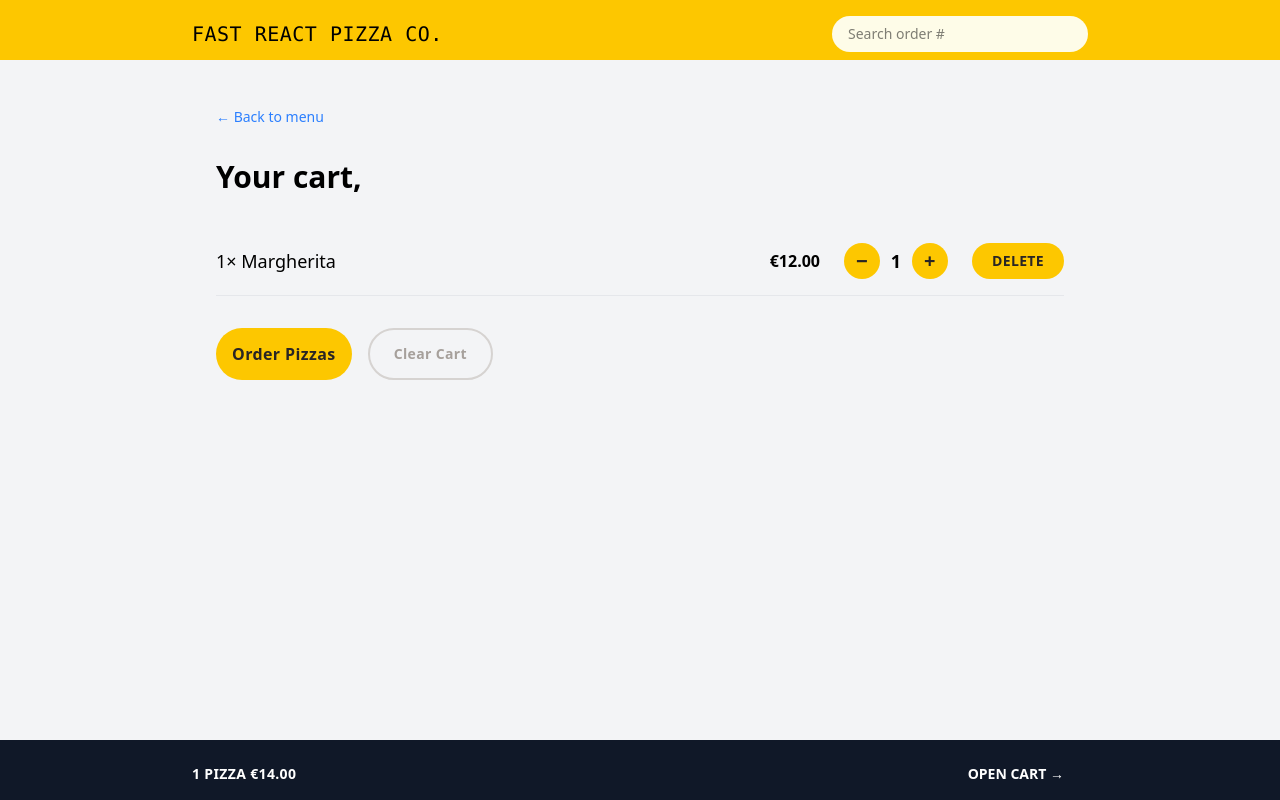
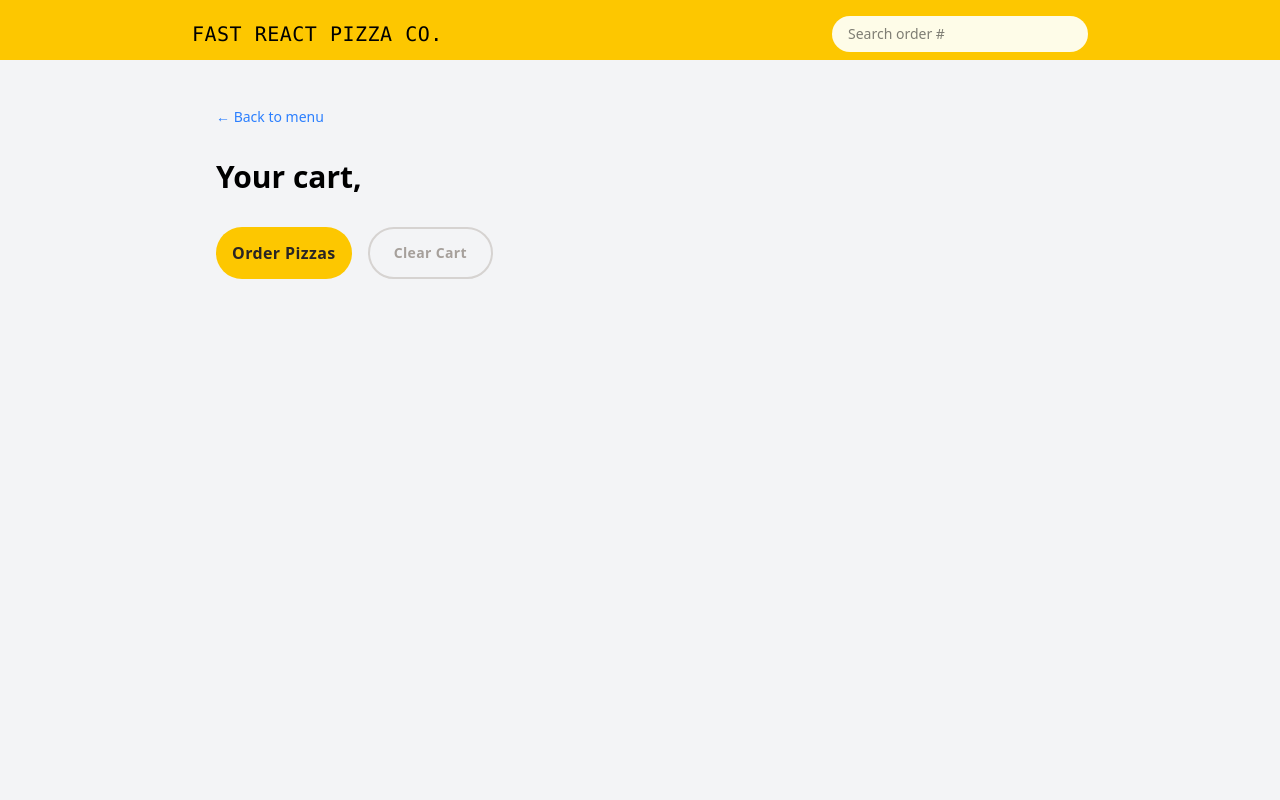
Before and after one commit to A-Karim2003/BlitzSlice, a React (Vite) app: page /cart in a window 1280 px wide. Built offline with nearby package versions, Linux system fonts and the light colour scheme.

Commit message:
Add Redux cart and UI integration 	-	Introduce a cart slice to manage shopping cart state with Redux 	-	Enable adding pizzas to the cart from the menu page 	-	Display live cart quantity and total price in the footer (shown only when cart is not empty)

```diff
--- a/src/components/Footer.jsx
+++ b/src/components/Footer.jsx
@@ -1,14 +1,22 @@
+import { useSelector } from "react-redux";
 import { Link } from "react-router-dom";
+import { getCartQuantity, getTotalCartPrice } from "../features/cart/cartSlice";
+import { formatCurrency } from "../utils/helpers";
 
 export default function Footer() {
+  const cartQuantity = useSelector(getCartQuantity);
+  const totalCartPrice = useSelector(getTotalCartPrice);
+
+  if (!cartQuantity) return null;
+
   return (
     <footer className="fixed bottom-0 left-0 right-0 bg-gray-900 text-white px-6 py-4 h-15">
       <div className="max-w-4xl mx-auto flex justify-between items-center">
-        <span className="font-semibold uppercase text-sm tracking-wide">
-          1 PIZZA €14.00
+        <span className="uppercase text-md font-black tracking-wide">
+          {cartQuantity} PIZZA {formatCurrency(totalCartPrice)}
         </span>
         <Link
-          className="font-semibold px-6 py-2 rounded-full uppercase text-sm transition-colors flex items-center gap-2 cursor-pointer"
+          className="font-black px-6 py-2 rounded-full uppercase transition-colors flex items-center gap-2 cursor-pointer text-md"
           to="/cart"
         >
           Open Cart →
--- a/src/components/PizzaMenuItem.jsx
+++ b/src/components/PizzaMenuItem.jsx
@@ -1,8 +1,25 @@
+import { useDispatch, useSelector } from "react-redux";
 import Button from "./Button";
 import CartItemControls from "./CartItemControls";
+import { addItem } from "../features/cart/cartSlice";
+import { formatCurrency } from "../utils/helpers";
 
 function PizzaMenuItem({ menu }) {
-  const { name, unitPrice, imageUrl, soldOut, ingredients } = menu;
+  const dispatch = useDispatch();
+  const { id, name, unitPrice, imageUrl, soldOut, ingredients } = menu;
+  const cart = useSelector((store) => store.cart);
+
+  function handleAddToCart() {
+    const item = {
+      pizzaId: id,
+      name,
+      quantity: 1,
+      unitPrice,
+      totalPrice: unitPrice,
+    };
+
+    dispatch(addItem(item));
+  }
 
   return (
     <div
@@ -29,12 +46,18 @@ function PizzaMenuItem({ menu }) {
                 Sold Out
               </p>
             ) : (
-              <p className="font-medium">€{Number(unitPrice).toFixed(2)}</p>
+              <p className="font-medium">{formatCurrency(unitPrice)}</p>
             )}
 
-            <Button className="text-sm px-5 py-2" disabled={soldOut}>
-              Add to Cart
-            </Button>
+            {!menu.soldOut && (
+              <Button
+                className="text-sm px-5 py-2"
+                disabled={soldOut}
+                onClick={handleAddToCart}
+              >
+                Add to Cart
+              </Button>
+            )}
             {/* <CartItemControls /> */}
           </div>
         </div>
--- a/src/features/cart/cartSlice.js
+++ b/src/features/cart/cartSlice.js
@@ -0,0 +1,51 @@
+import { createSlice } from "@reduxjs/toolkit";
+
+const initialState = {
+  cart: [],
+};
+
+const cartSlice = createSlice({
+  name: "cart",
+  initialState,
+  reducers: {
+    addItem(state, action) {
+      state.cart.push(action.payload);
+    },
+    deleteItem(state, action) {
+      state.cart = state.cart.filter((item) => item.pizzaId !== action.payload);
+    },
+    increaseItemQuantity(state, action) {
+      const item = state.cart.find((item) => item.pizzaId === action.payload);
+      item.quantity++;
+      item.totalPrice = item.unitPrice * item.quantity;
+    },
+    decreaseItemQuantity(state, action) {
+      if (!state.cart.length) return;
+
+      const item = state.cart.find((item) => item.pizzaId === action.payload);
+      item.quantity--;
+      item.totalPrice = item.unitPrice * item.quantity;
+    },
+    clearCart(state) {
+      state.cart = [];
+    },
+  },
+});
+
+export const {
+  addItem,
+  deleteItem,
+  increaseItemQuantity,
+  decreaseItemQuantity,
+  clearCart,
+} = cartSlice.actions;
+
+export default cartSlice.reducer;
+
+export const getCart = (store) => store.cart.cart;
+
+export const getCartQuantity = (store) =>
+  store.cart.cart.reduce((acc, item) => acc + item.quantity, 0);
+
+export const getTotalCartPrice = (store) =>
+  store.cart.cart.reduce((acc, item) => acc + item.unitPrice, 0);
--- a/src/pages/cart/Cart.jsx
+++ b/src/pages/cart/Cart.jsx
@@ -2,10 +2,12 @@ import { useNavigate } from "react-router-dom";
 import CartItemControls from "../../components/CartItemControls";
 import Button from "../../components/Button";
 import { useSelector } from "react-redux";
+import { getCart } from "../../features/cart/cartSlice";
 
 export default function Cart() {
   const navigate = useNavigate();
   const { user } = useSelector((store) => store.user);
+  const cart = useSelector(getCart);
 
   return (
     <div className="py-8 px-6">
@@ -17,8 +19,8 @@ export default function Cart() {
       </button>
 
       <h2 className="text-3xl font-semibold mb-8">Your cart, {user}</h2>
-
-      <div className="mb-8 ">
+      {cart.map((item) => (
+        <div className="mb-8" key={item.pizzaId}>
           <div className="flex items-center justify-between py-4 border-b border-gray-200">
             <span className="text-lg">1× Margherita</span>
             <div className="flex items-center gap-6 ">
@@ -27,6 +29,7 @@ export default function Cart() {
             </div>
           </div>
         </div>
+      ))}
 
       <div className="flex gap-4 ">
         <Button
--- a/src/pages/order/Order.jsx
+++ b/src/pages/order/Order.jsx
@@ -6,6 +6,7 @@ import { createOrder } from "../../Services/apiRestaurant";
 import Spinner from "../../components/Spinner";
 import validateOrder from "../../utils/formValidation";
 import { useSelector } from "react-redux";
+import { getCart } from "../../features/cart/cartSlice";
 
 const fakeCart = [
   {
@@ -36,15 +37,12 @@ export default function OrderForm() {
   const error = useActionData();
   const isSubmitting = navigation.state === "submitting";
   const { user } = useSelector((store) => store.user);
-
-  const cart = fakeCart;
   return (
     <div className="py-8 px-6">
       <h2 className="text-3xl font-semibold mb-8">Ready to order? Let's go!</h2>
-
+      //! Revisit this code
+      <input type="hidden" name="cart" value={JSON.stringify(fakeCart)} />
       <Form method="POST">
-        <input type="hidden" name="cart" value={JSON.stringify(cart)} />
-
         <OrderInput
           name={"customer"}
           label={"First Name"}
--- a/src/store.js
+++ b/src/store.js
@@ -1,8 +1,10 @@
 import { configureStore } from "@reduxjs/toolkit";
 import userSlice from "./features/user/userSlice";
+import cartSlice from "./features/cart/cartSlice";
 const store = configureStore({
   reducer: {
     user: userSlice,
+    cart: cartSlice,
   },
 });
 
```
Lines whose indentation alone changed are shown as unchanged.
